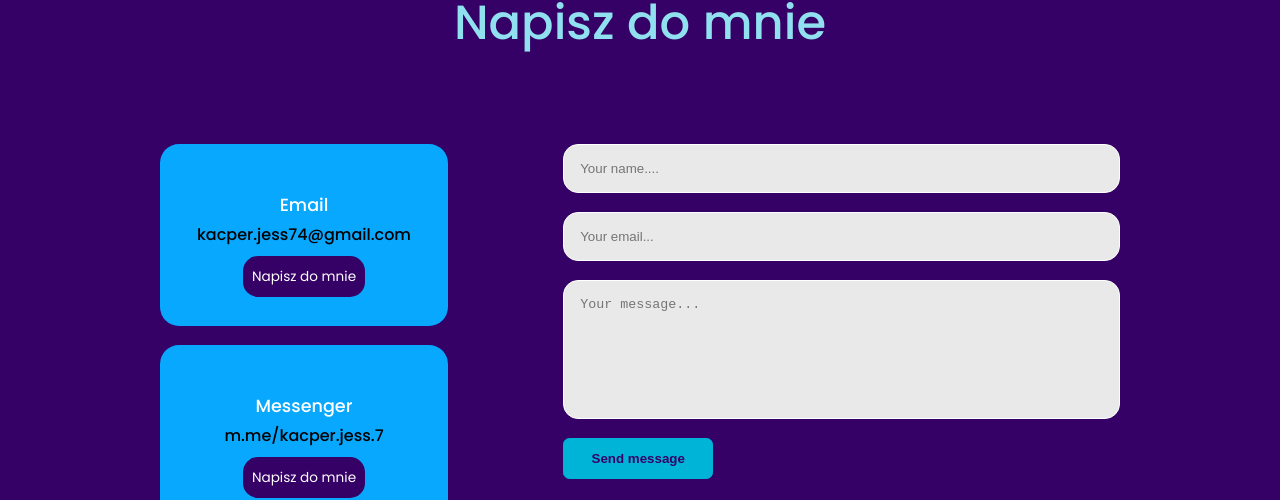
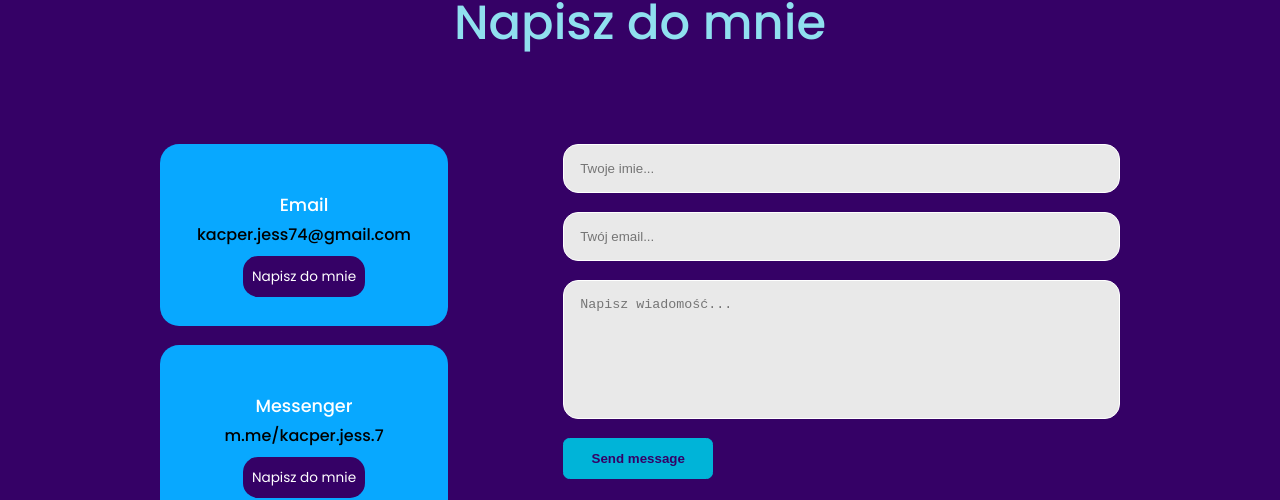
Before and after one commit to jesiiu/portfolio-site-vue, a Vue app: page / in a window 1280 px wide. Shown: the part 4869-5369 px from the top of the page. Built offline with nearby package versions, Linux system fonts and the light colour scheme; some icons are missing.

Commit message:
Update text

```diff
--- a/src/components/About.vue
+++ b/src/components/About.vue
@@ -155,8 +155,8 @@ export default {
       ],
       description:
         'W lipcu 2023 roku ukończyłem studia na Uniwersytecie Merito w Poznaniu, zdobywając tytuł inżyniera Informatyki w specjalizacji e-commerce.  ' +
-        "Obecnie zawodowo specjalizuję się w tworzeniu aplikacji backend'owych w językach C#, Python pozwalających na automatyzację oraz optymalizację procesów biznesowych." +
-        "Jestem równiez zaznajomiony w tworzeniu aplikacji fullstack'owych do których wykorzystałem framework Laravel języka PHP oraz framework Vue do stworzenia frontend'u aplikacji. "
+        "Obecnie zawodowo specjalizuję się w tworzeniu aplikacji backend'owych w językach C#, Python pozwalających na automatyzację oraz optymalizację procesów biznesowych. " +
+        "Jestem równiez zaznajomiony w tworzeniu aplikacji fullstack'owych, do których wykorzystałem framework Laravel języka PHP oraz framework Vue do stworzenia frontend'u aplikacji. "
     }
   }
 }
--- a/src/components/Contact.vue
+++ b/src/components/Contact.vue
@@ -16,9 +16,9 @@
         </article>
       </div>
       <form ref="form" @submit.prevent="sendEmail">
-        <input type="text" name="name" placeholder="Your name...." required />
-        <input type="text" name="email" placeholder="Your email..." required />
-        <textarea name="message" rows="7" placeholder="Your message..." required></textarea>
+        <input type="text" name="name" placeholder="Twoje imie..." required />
+        <input type="text" name="email" placeholder="Twój email..." required />
+        <textarea name="message" rows="7" placeholder="Napisz wiadomość..." required></textarea>
         <button type="submit" class="btn btn-primary">
           <v-icon v-if="isSending" name="pr-spinner" animation="spin" />
           <span v-else>Send message</span>
```
